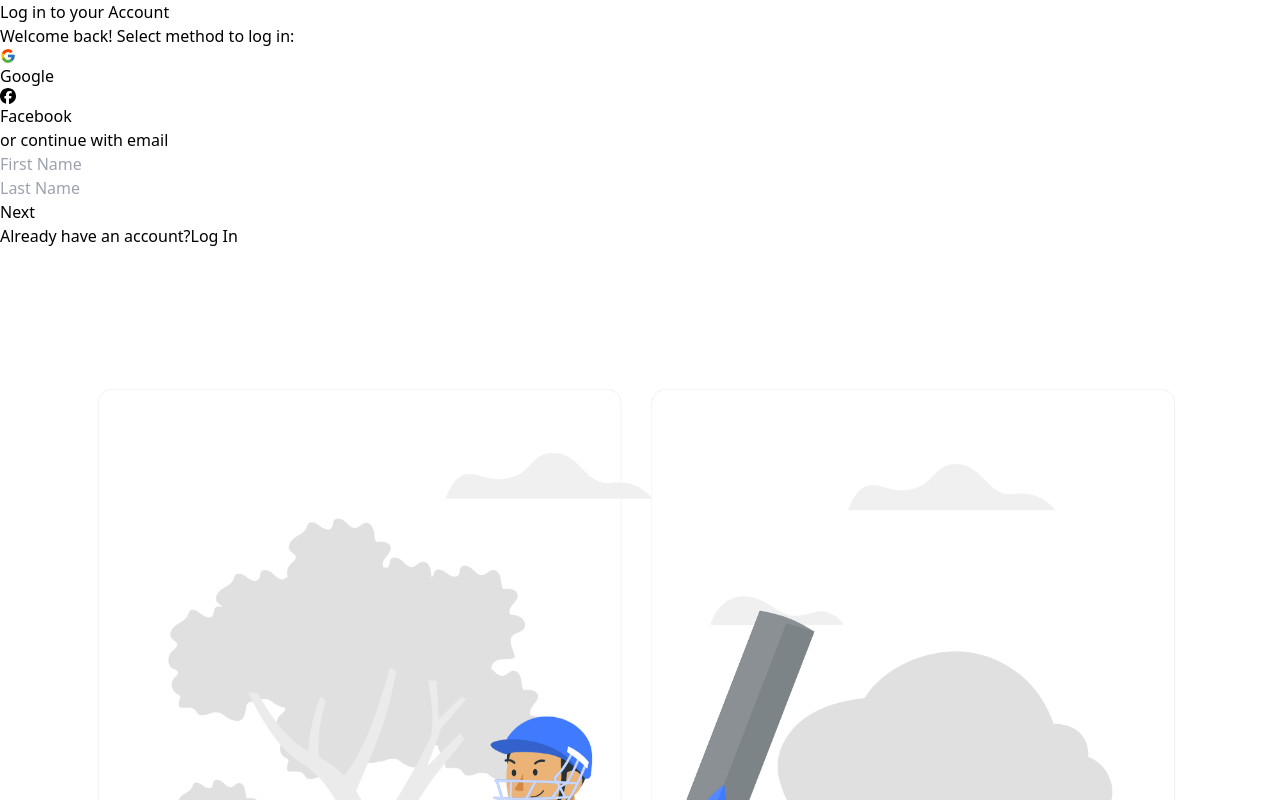
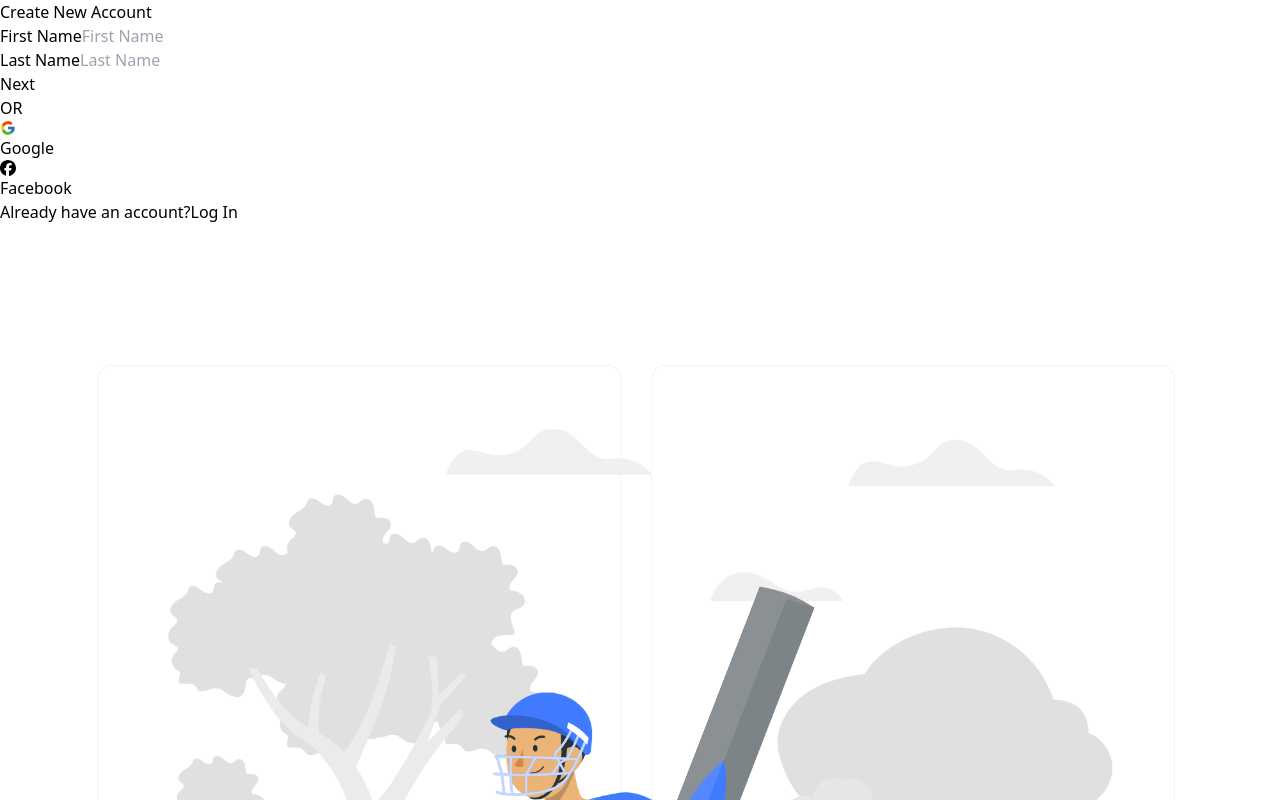
Before and after one commit to HackRoot1/cricket-organization, a React (Vite) app: page /register in a window 1280 px wide. Shown: the top 800 px of the page. Built offline with nearby package versions, Linux system fonts and the light colour scheme.

Commit message:
registration page updated

```diff
--- a/src/pages/Register.jsx
+++ b/src/pages/Register.jsx
@@ -1,7 +1,7 @@
 import React, { useState } from "react";
 import { FcGoogle } from "react-icons/fc";
 import { FaFacebook } from "react-icons/fa6";
-import image from "./../assets/Cricket-rafiki.png";
+import image from "../assets/Cricket-rafiki.png";
 import { Link } from "react-router-dom";
 
 const Register = () => {
@@ -15,21 +15,20 @@ const Register = () => {
         confirmPassword: "",
     });
 
-    // Handle input change
+    // Handle input changes
     const handleChange = (e) => {
         const { name, value } = e.target;
-        setFormData({ ...formData, [name]: value });
+        setFormData((prevData) => ({
+            ...prevData,
+            [name]: value,
+        }));
     };
 
     // Move to next step
-    const nextStep = () => {
-        setStep(step + 1);
-    };
+    const nextStep = () => setStep((prevStep) => prevStep + 1);
 
     // Move to previous step
-    const prevStep = () => {
-        setStep(step - 1);
-    };
+    const prevStep = () => setStep((prevStep) => prevStep - 1);
 
     // Handle form submission
     const handleSubmit = (e) => {
@@ -39,51 +38,33 @@ const Register = () => {
     };
 
     return (
-        <>
         <section className="h-screen w-screen bg-slate-200">
             <div className="h-full w-full px-5 sm:px-20 py-10">
                 <div className="flex h-full w-full">
+                    {/* Registration Form */}
                     <div className="w-full md:w-1/2 bg-white rounded-2xl md:rounded-s-2xl p-5 sm:p-10">
-                            <div className="h-full flex flex-col justify-between sm:py-20 md:py-0 md:px-15 lg:px-20 gap-10">
-                                <div className="flex flex-col gap-1 sm:gap-3">
+                        <div className="h-full flex flex-col justify-center sm:py-20 md:py-0 px-10 md:px-15 lg:px-20 gap-10">
                             <h2 className="text-2xl sm:text-3xl font-bold">
-                                        Log in to your Account
+                                Create New Account
                             </h2>
-                                    <p>
-                                        Welcome back! Select method to log in:
-                                    </p>
-                                </div>
-                                <div className="flex justify-evenly gap-2 sm:gap-3">
-                                    <div className="cursor-pointer flex items-center justify-center gap-3 border-2 border-slate-300 py-1 px-5 rounded-lg">
-                                        <span className="text-xl md:text-2xl">
-                                            <FcGoogle />
-                                        </span>
-                                        <span className="text-black font-bold text-xl md:text-2xl">
-                                            Google
-                                        </span>
-                                    </div>
-                                    <div className="cursor-pointer flex items-center justify-center gap-3 border-2 border-slate-300 py-1 px-5 rounded-lg">
-                                        <span className="text-xl md:text-2xl">
-                                            <FaFacebook className="text-blue-600" />
-                                        </span>
-                                        <span className="text-black font-bold text-xl md:text-2xl">
-                                            Facebook
-                                        </span>
-                                    </div>
-                                </div>
-                                <div className="text-center">
-                                    or continue with email
-                                </div>
+
                             <form
                                 onSubmit={handleSubmit}
                                 className="w-full flex flex-col gap-5"
                             >
                                 {step === 1 && (
                                     <>
-                                            <div>
+                                        <div className="flex flex-col gap-2">
+                                            <label
+                                                htmlFor="firstName"
+                                                className="font-semibold"
+                                            >
+                                                First Name
+                                            </label>
                                             <input
                                                 type="text"
                                                 name="firstName"
+                                                id="firstName"
                                                 value={formData.firstName}
                                                 onChange={handleChange}
                                                 className="h-[40px] w-full bg-slate-200 rounded-md px-3 py-1"
@@ -92,10 +73,17 @@ const Register = () => {
                                             />
                                         </div>
 
-                                            <div>
+                                        <div className="flex flex-col gap-2">
+                                            <label
+                                                htmlFor="lastName"
+                                                className="font-semibold"
+                                            >
+                                                Last Name
+                                            </label>
                                             <input
                                                 type="text"
                                                 name="lastName"
+                                                id="lastName"
                                                 value={formData.lastName}
                                                 onChange={handleChange}
                                                 className="h-[40px] w-full bg-slate-200 rounded-md px-3 py-1"
@@ -103,7 +91,6 @@ const Register = () => {
                                                 required
                                             />
                                         </div>
-                                            <div>
                                         <button
                                             type="button"
                                             onClick={nextStep}
@@ -111,16 +98,22 @@ const Register = () => {
                                         >
                                             Next
                                         </button>
-                                            </div>
                                     </>
                                 )}
 
                                 {step === 2 && (
                                     <>
-                                            <div>
+                                        <div className="flex flex-col gap-2">
+                                            <label
+                                                htmlFor="email"
+                                                className="font-semibold"
+                                            >
+                                                Email
+                                            </label>
                                             <input
                                                 type="email"
                                                 name="email"
+                                                id="email"
                                                 value={formData.email}
                                                 onChange={handleChange}
                                                 className="h-[40px] w-full bg-slate-200 rounded-md px-3 py-1"
@@ -128,10 +121,17 @@ const Register = () => {
                                                 required
                                             />
                                         </div>
-                                            <div>
+                                        <div className="flex flex-col gap-2">
+                                            <label
+                                                htmlFor="lastName"
+                                                className="font-semibold"
+                                            >
+                                                Phone
+                                            </label>
                                             <input
                                                 type="text"
                                                 name="phone"
+                                                id="phone"
                                                 value={formData.phone}
                                                 onChange={handleChange}
                                                 className="h-[40px] w-full bg-slate-200 rounded-md px-3 py-1"
@@ -160,10 +160,17 @@ const Register = () => {
 
                                 {step === 3 && (
                                     <>
-                                            <div>
+                                        <div className="flex flex-col gap-2">
+                                            <label
+                                                htmlFor="password"
+                                                className="font-semibold"
+                                            >
+                                                Password
+                                            </label>
                                             <input
                                                 type="password"
                                                 name="password"
+                                                id="password"
                                                 value={formData.password}
                                                 onChange={handleChange}
                                                 className="h-[40px] w-full bg-slate-200 rounded-md px-3 py-1"
@@ -171,13 +178,18 @@ const Register = () => {
                                                 required
                                             />
                                         </div>
-                                            <div>
+                                        <div className="flex flex-col gap-2">
+                                            <label
+                                                htmlFor="confirmPassword"
+                                                className="font-semibold"
+                                            >
+                                                Confirm Password
+                                            </label>
                                             <input
                                                 type="password"
                                                 name="confirmPassword"
-                                                    value={
-                                                        formData.confirmPassword
-                                                    }
+                                                id="confirmPassword"
+                                                value={formData.confirmPassword}
                                                 onChange={handleChange}
                                                 className="h-[40px] w-full bg-slate-200 rounded-md px-3 py-1"
                                                 placeholder="Confirm Password"
@@ -202,9 +214,25 @@ const Register = () => {
                                     </>
                                 )}
                             </form>
+
+                            {/* Social Login Section */}
+                            <div className="text-center">OR</div>
+                            <div className="flex justify-evenly gap-2 sm:gap-3">
+                                <SocialLoginButton
+                                    icon={<FcGoogle />}
+                                    label="Google"
+                                />
+                                <SocialLoginButton
+                                    icon={
+                                        <FaFacebook className="text-blue-600" />
+                                    }
+                                    label="Facebook"
+                                />
+                            </div>
+
+                            {/* Already Registered */}
                             <div className="flex items-center justify-center gap-3">
                                 <span>Already have an account?</span>
-
                                 <Link
                                     to="/login"
                                     className="text-blue-700 font-bold"
@@ -214,16 +242,31 @@ const Register = () => {
                             </div>
                         </div>
                     </div>
+
+                    {/* Right Image Section */}
                     <div className="hidden md:inline-block w-1/2 bg-blue-600 rounded-e-2xl">
                         <div className="flex items-center justify-center">
-                                <img src={image} alt="" className="w-11/12" />
+                            <img
+                                src={image}
+                                alt="Cricket Illustration"
+                                className="w-11/12"
+                            />
                         </div>
                     </div>
                 </div>
             </div>
         </section>
-        </>
     );
 };
 
+// Social Login Button Component
+const SocialLoginButton = ({ icon, label }) => (
+    <div className="cursor-pointer flex items-center justify-center gap-3 border-2 border-slate-300 py-1 px-2 sm:px-3 lg:px-5 rounded-full sm:rounded-lg h-[40px] w-[40px] sm:h-auto sm:w-full">
+        <span className="text-xl md:text-2xl">{icon}</span>
+        <span className="hidden sm:inline-block text-black font-bold text-xl">
+            {label}
+        </span>
+    </div>
+);
+
 export default Register;
```
Lines whose indentation alone changed are shown as unchanged.
